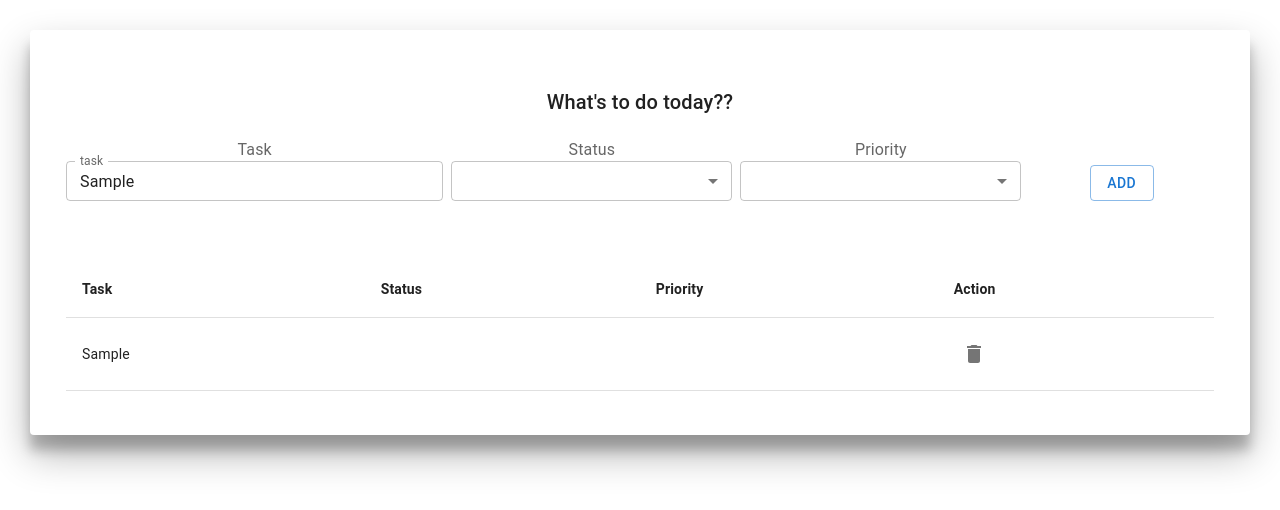
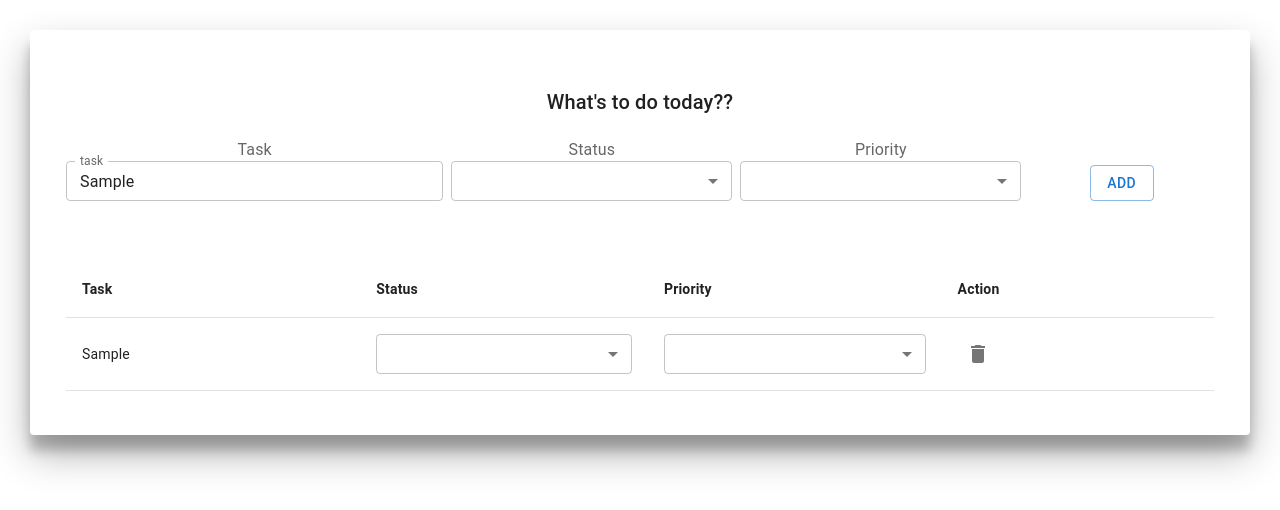
Before and after one commit to ssjisan/todo-app, a React (Create React App) app: page / in a window 1280 px wide. Both pictures are taken after typing "Sample" into the empty fields and a click on the button "ADD". Shown: the top 510 px of the page. Built offline with nearby package versions, Linux system fonts and the light colour scheme.

Commit message:
list page new function added

```diff
--- a/src/Components/List.js
+++ b/src/Components/List.js
@@ -1,13 +1,36 @@
 import DeleteIcon from "@mui/icons-material/Delete";
-import { IconButton, Table, TableBody, TableCell, TableContainer, TableHead, TableRow } from "@mui/material";
-import React from "react";
+import {
+  IconButton,
+  Table,
+  TableBody,
+  TableCell,
+  TableContainer,
+  TableHead,
+  TableRow,
+  MenuItem,
+  Select,
+} from "@mui/material";
+import React, { useState, useEffect } from "react";
+import taskPriority from "./JSON/Priority.json";
+import taskStatus from "./JSON/Status.json";
 
-export default function List({tasks, setTasks}) {
+export default function List({ tasks, setTasks }) {
   const handleDelete = (handlerID) => {
-      const newTaskList = tasks.filter(task => task.id !== handlerID)
-      localStorage.setItem("tasks", JSON.stringify(newTaskList));
-      setTasks(newTaskList);
-    };
+    const newTaskList = tasks.filter((task) => task.id !== handlerID);
+    localStorage.setItem("tasks", JSON.stringify(newTaskList));
+    setTasks(newTaskList);
+  };
+  const [allStatus, setAllStatus] = useState([]);
+  useEffect(() => {
+    setAllStatus(taskStatus);
+  }, []);
+  const [allPriority, setAllPriority] = useState([]);
+  useEffect(() => {
+    setAllPriority(taskPriority);
+  }, []);
+  const [details, setDetails] = useState("");
+  const [priority, setPriority] = useState("");
+  const [status, setStatus] = useState("");
 
   return (
     <div>
@@ -37,11 +60,39 @@ export default function List({tasks, setTasks}) {
                   }}
                 >
                   <TableCell>{task.details}</TableCell>
-                  <TableCell>{task.status}</TableCell>
-                  <TableCell>{task.priority}</TableCell>
+                  <TableCell>
+                    <Select
+                      style={{ width: "100%" }}
+                      size="small"
+                      onChange={(e) => setStatus(e.target.value)}
+                      defaultValue={task.status}
+                    >
+                      {allStatus &&
+                        allStatus.map((data, index) => (
+                          <MenuItem key={index} value={data}>
+                            {data}
+                          </MenuItem>
+                        ))}
+                    </Select>
+                  </TableCell>
+                  <TableCell>
+                    <Select
+                      style={{ width: "100%" }}
+                      size="small"
+                      onChange={(e) => setPriority(e.target.value)}
+                      defaultValue={task.priority}
+                    >
+                      {allPriority &&
+                        allPriority.map((data, index) => (
+                          <MenuItem key={index} value={data}>
+                            {data}
+                          </MenuItem>
+                        ))}
+                    </Select>
+                  </TableCell>
                   <TableCell>
                     <IconButton edge="end">
-                      <DeleteIcon onClick={()=>handleDelete(task.id)} />
+                      <DeleteIcon onClick={() => handleDelete(task.id)} />
                     </IconButton>
                   </TableCell>
                 </TableRow>
```
